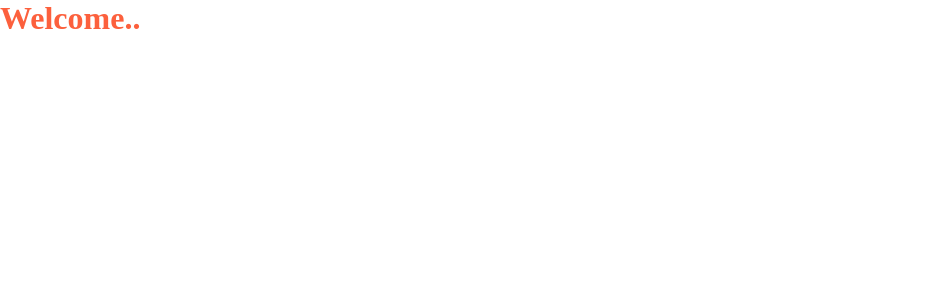
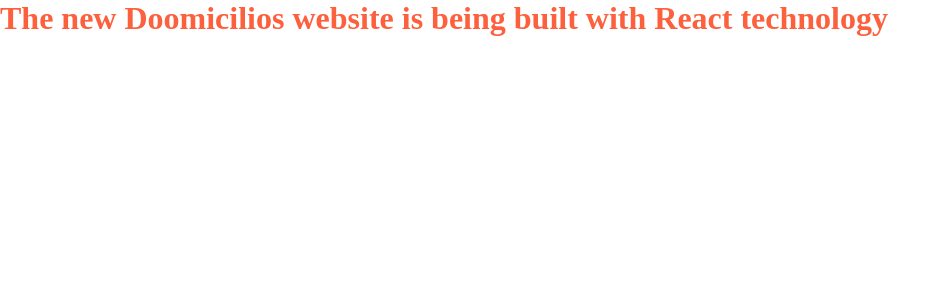
Before and after one commit to neckknigh/pokemonapifront, a React (Create React App) app: page / in a window 1280 px wide. Shown: the top 300 px of the page, without its empty margins (0-951 px from the left). Built offline with nearby package versions, Linux system fonts and the light colour scheme.

Commit message:
Welcome message updated

```diff
--- a/src/components/testcomponent/testcomponent.tsx
+++ b/src/components/testcomponent/testcomponent.tsx
@@ -5,7 +5,7 @@
     render() {
         return (
             <h1 className="main">
-                Welcome..
+                The new Doomicilios website is being built with React technology
             </h1>
         )
     }
```
